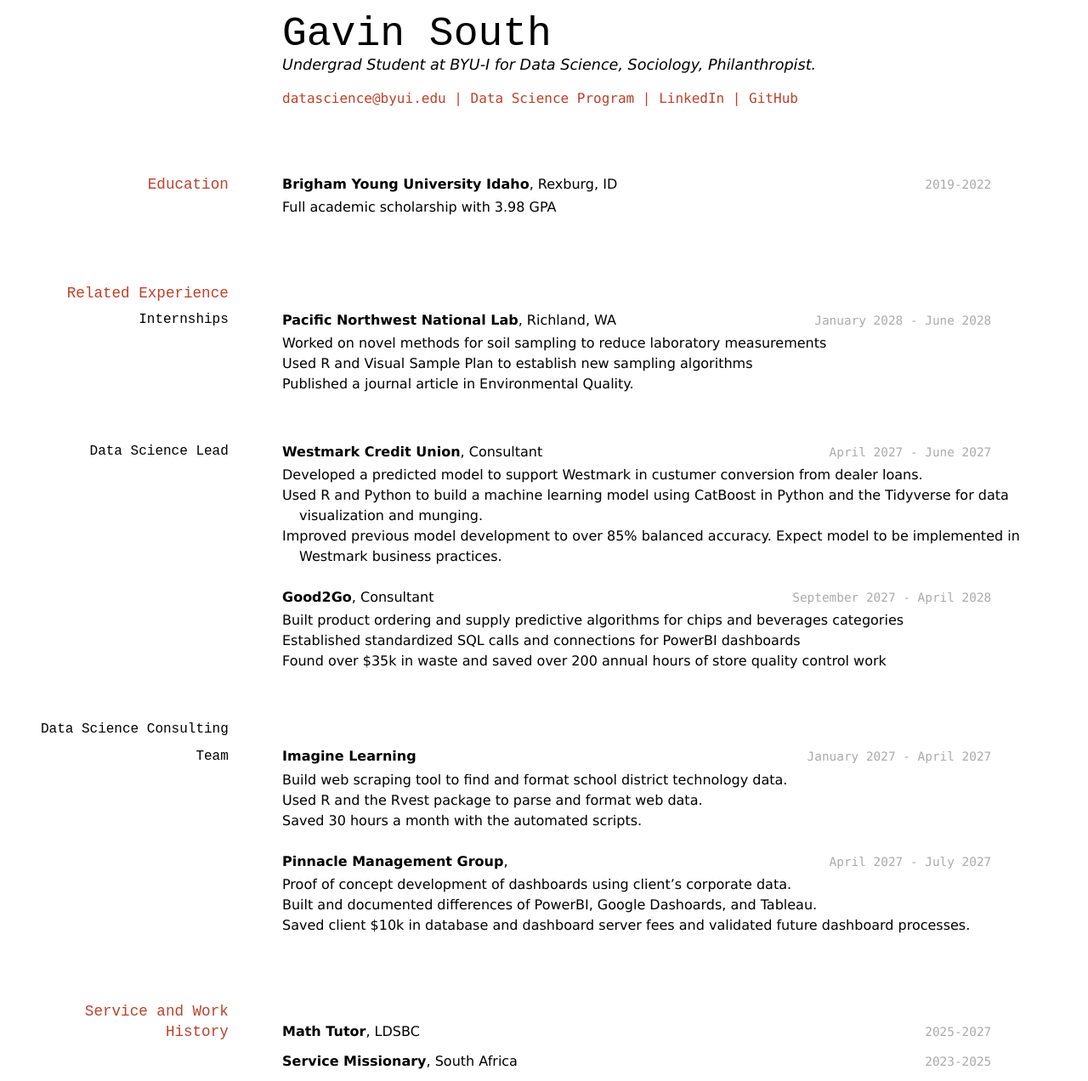
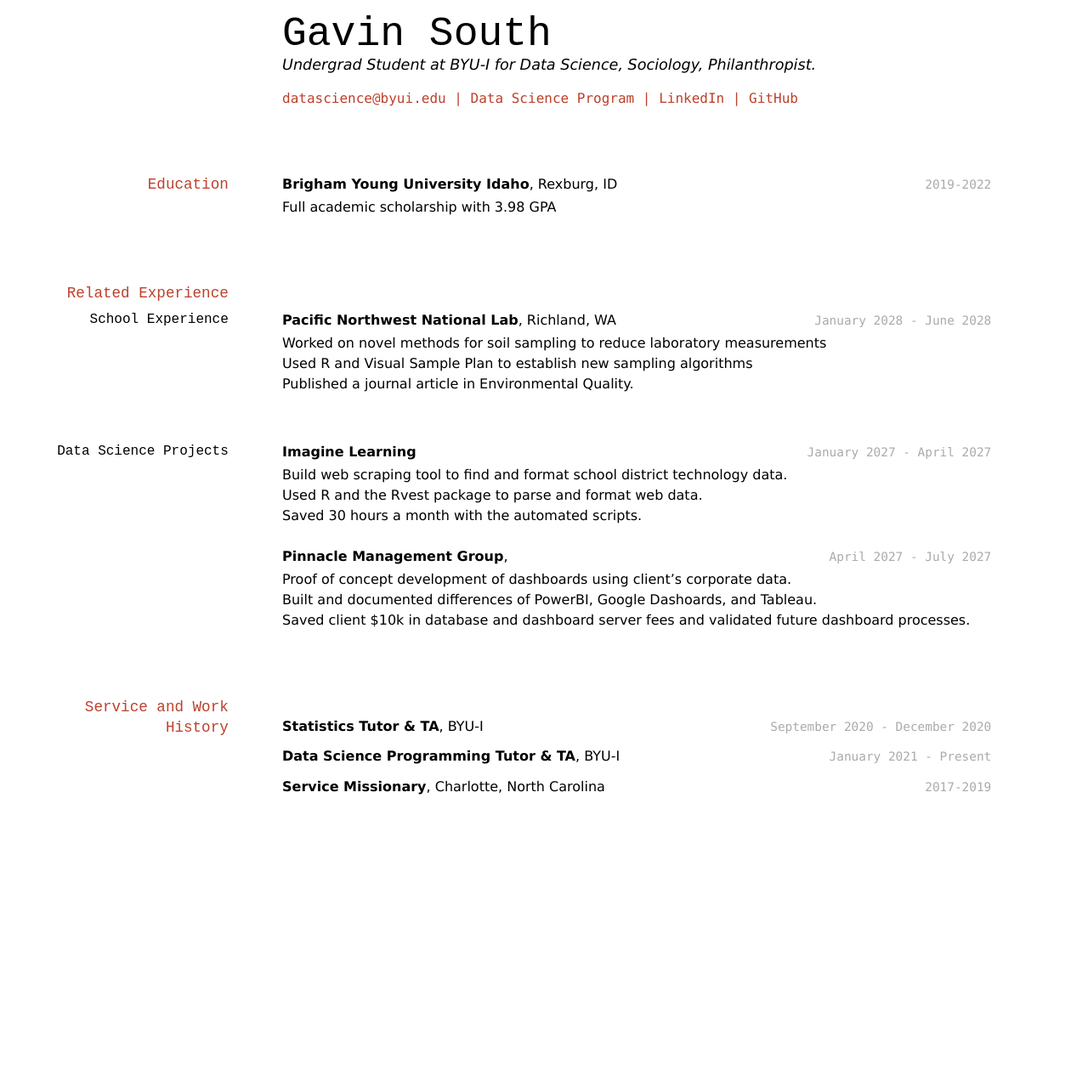
Before and after one commit to audreymae/GavinS_resume, a Jekyll site: the page built from docs/index.md, in a window 1280 px wide. Shown: the whole page at 85% size. Built offline with Jekyll 4.4.1, drawn with Linux system fonts in a browser that asks for light colours; after the commit the page ends 949 px from its top, so only the background shows below that.

Commit message:
Some edits to my resume.

```diff
--- a/docs/index.md
+++ b/docs/index.md
@@ -24,7 +24,7 @@ __Brigham Young University Idaho__, Rexburg, ID
 
 ## Related Experience
 
-### Internships
+### School Experience
 
 `January 2028 - June 2028`
 __Pacific Northwest National Lab__, Richland, WA
@@ -33,23 +33,7 @@ __Pacific Northwest National Lab__, Richland, WA
 - Used R and Visual Sample Plan to establish new sampling algorithms
 - Published a journal article in Environmental Quality.
 
-### Data Science Lead
-
-`April 2027 - June 2027`
-__Westmark Credit Union__, Consultant
-
-- Developed a predicted model to support Westmark in custumer conversion from dealer loans.
-- Used R and Python to build a machine learning model using CatBoost in Python and the Tidyverse for data visualization and munging.
-- Improved previous model development to over 85% balanced accuracy. Expect model to be implemented in Westmark business practices.
-
-`September 2027 - April 2028`
-__Good2Go__, Consultant
-
-- Built product ordering and supply predictive algorithms for chips and beverages categories
-- Established standardized SQL calls and connections for PowerBI dashboards
-- Found over $35k in waste and saved over 200 annual hours of store quality control work
-
-### Data Science Consulting Team
+### Data Science Projects
 
 `January 2027 - April 2027`
 __Imagine Learning__
@@ -68,12 +52,14 @@ __Pinnacle Management Group__,
 
 ## Service and Work History
 
-`2025-2027`
-__Math Tutor__, LDSBC
+`September 2020 - December 2020`
+__Statistics Tutor & TA__, BYU-I
 
+`January 2021 - Present`
+__Data Science Programming Tutor & TA__, BYU-I
 
-`2023-2025`
-__Service Missionary__, South Africa
+`2017-2019`
+__Service Missionary__, Charlotte, North Carolina
 
 
 
```
